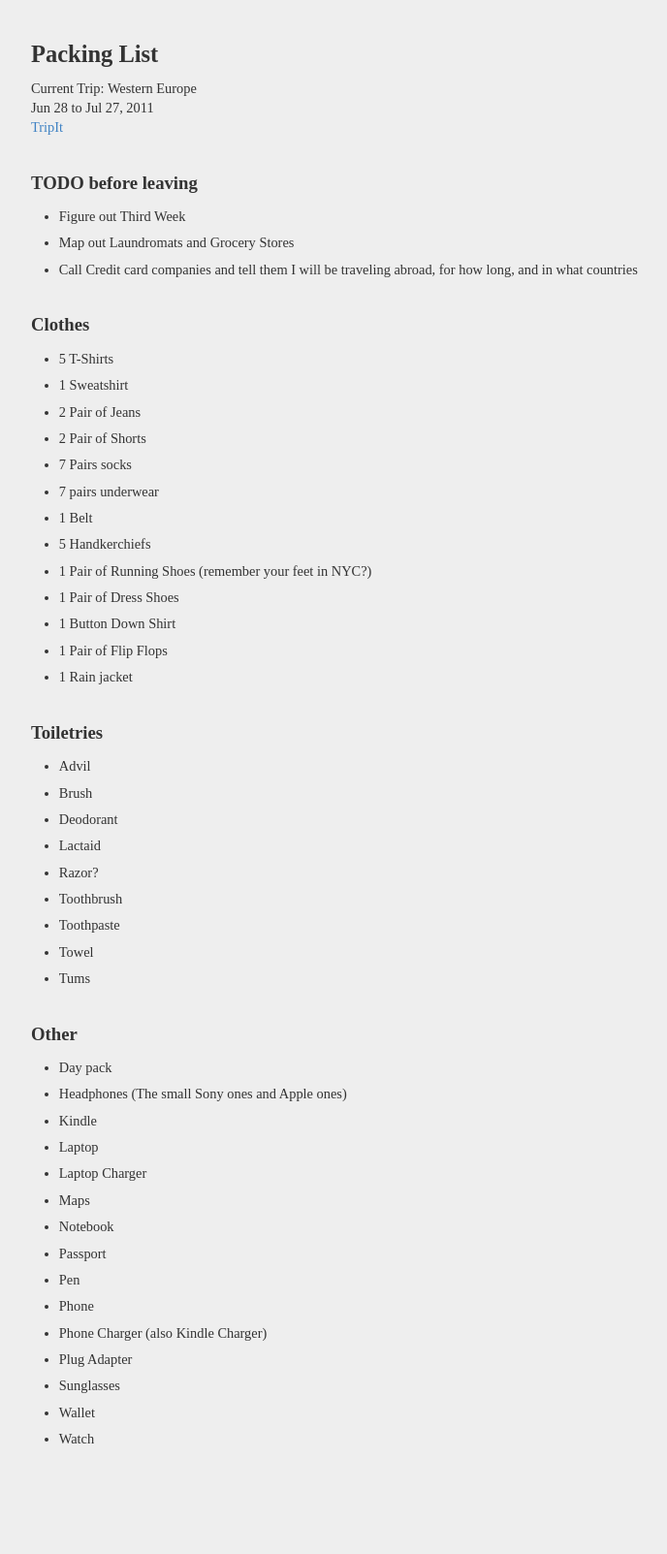
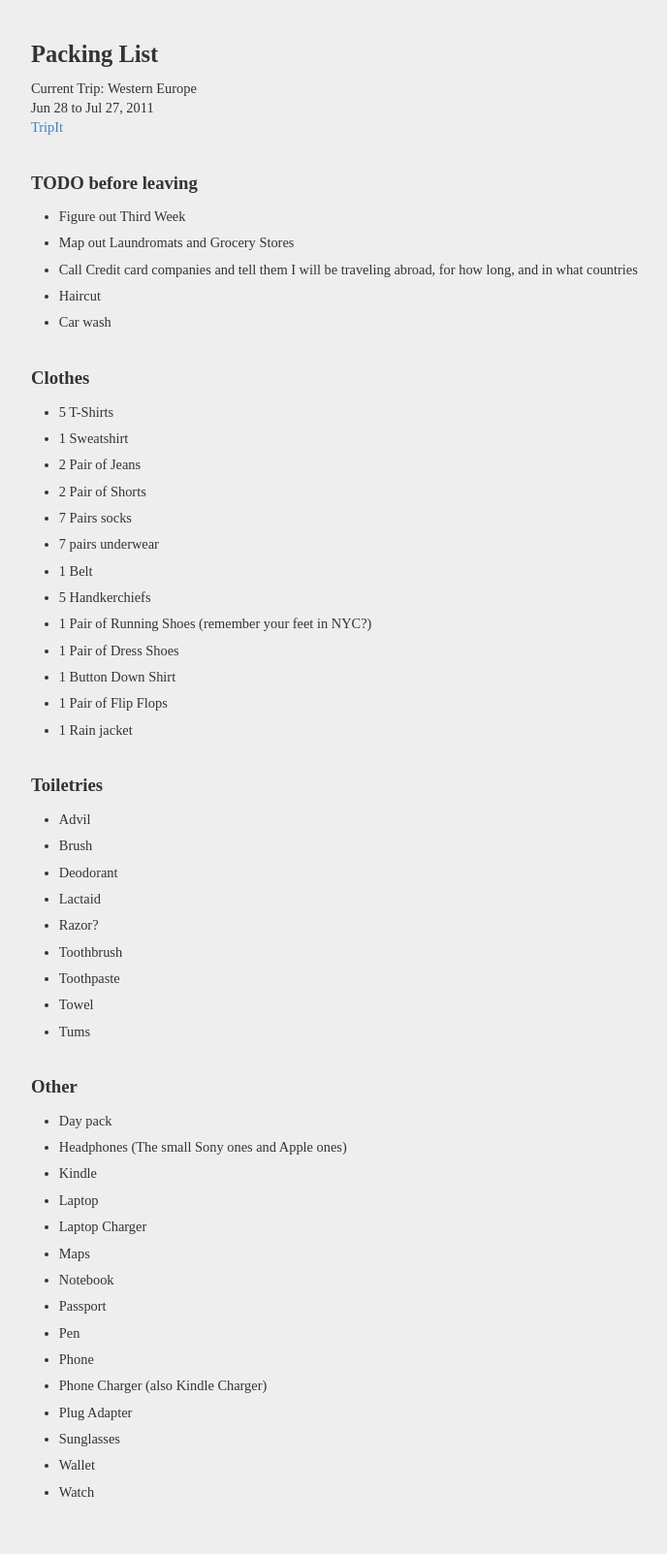
Before and after one commit to icco/traveling, a Jekyll site: the page built from index.md, in a window 1280 px wide. Shown: the whole page at 97% size, without its empty margins (208-896 px from the left). Built offline with Jekyll 4.4.1, drawn with Linux system fonts in a browser that asks for light colours; before the commit the page ends 1548 px from its top, so only the background shows below that.

Commit message:
Other things to do.

```diff
--- a/index.md
+++ b/index.md
@@ -14,6 +14,8 @@ Jun 28 to Jul 27, 2011
  * Figure out Third Week
  * Map out Laundromats and Grocery Stores
  * Call Credit card companies and tell them I will be traveling abroad, for how long, and in what countries
+ * Haircut
+ * Car wash
 
 ## Clothes
 
```
